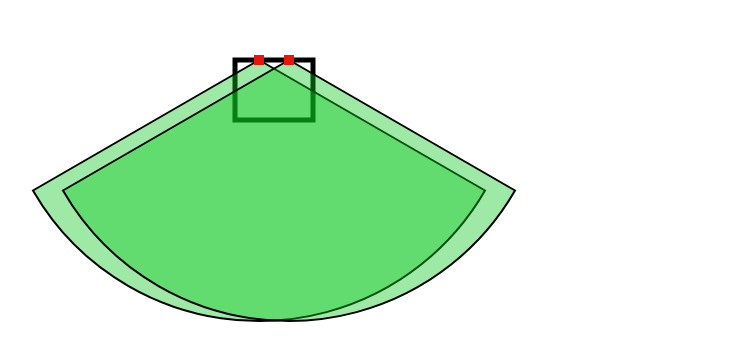
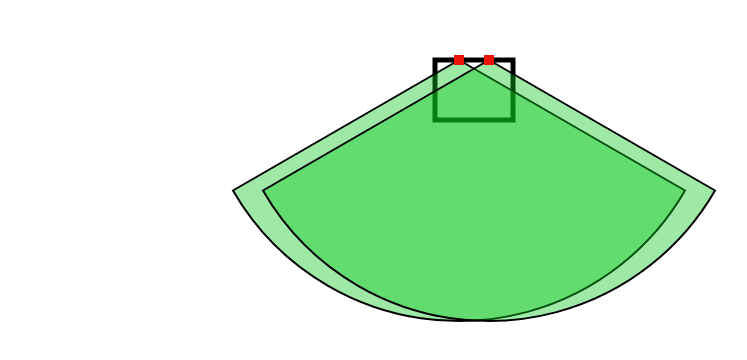
Before and after one commit to NukeWolf/shutter_kinect_camera_demo, a React (Create React App) app: page / in a window 1280 px wide. Shown: the top 360 px of the page, without its empty margins (165-912 px from the left). Built offline with nearby package versions, Linux system fonts and the light colour scheme.

Commit message:
Moved shutter

```diff
--- a/src/canvas.js
+++ b/src/canvas.js
@@ -2,7 +2,7 @@ import React, { useRef, useEffect } from "react";
 
 const PIXELS_TO_INCH = 3;
 const SHUTTER_Y_PX = 60;
-const SHUTTER_X_PX = 400;
+const SHUTTER_X_PX = 600;
 const WIDTH_OF_SHUTTER_INCHES = 26;
 const DEPTH_OF_SHUTTER_INCHES = 20;
 
```
